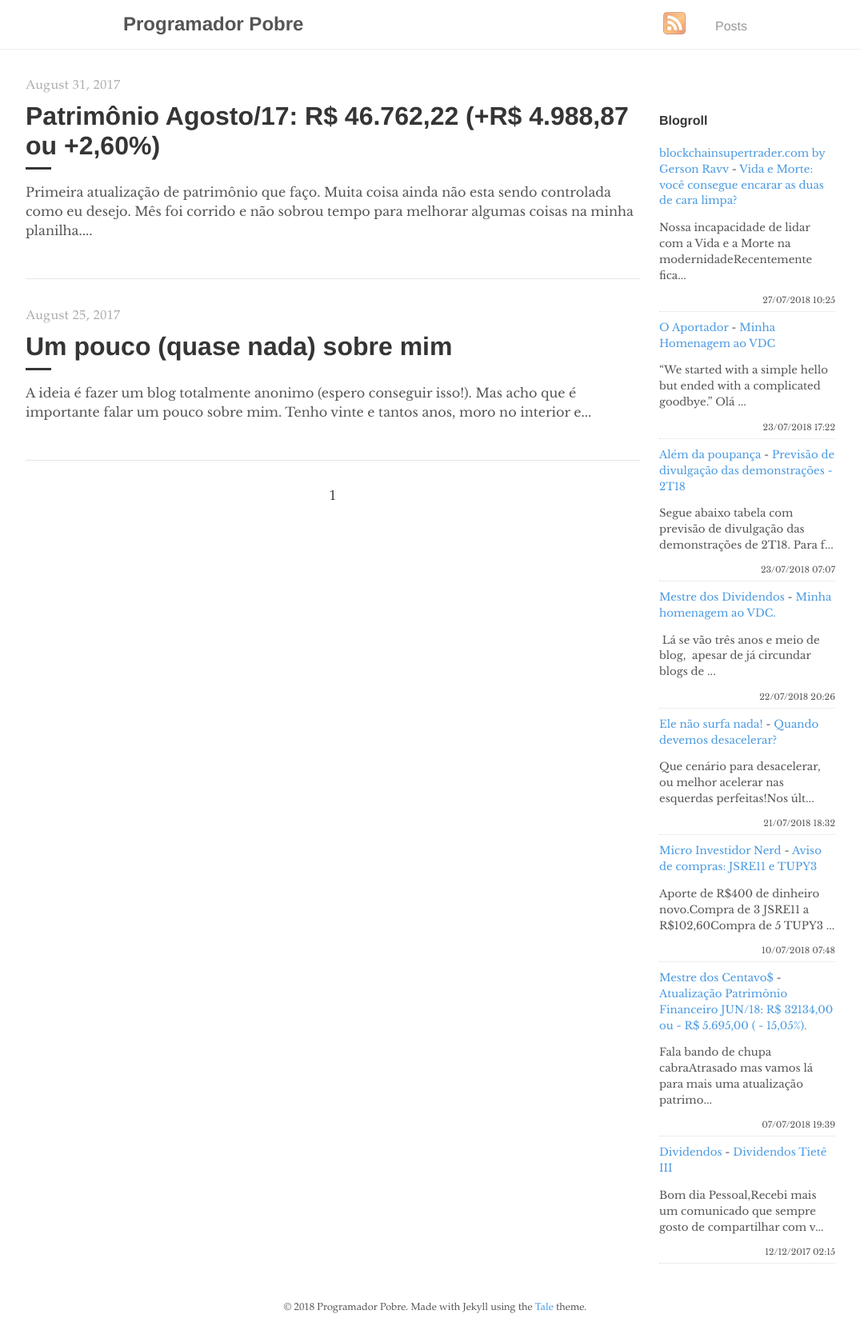
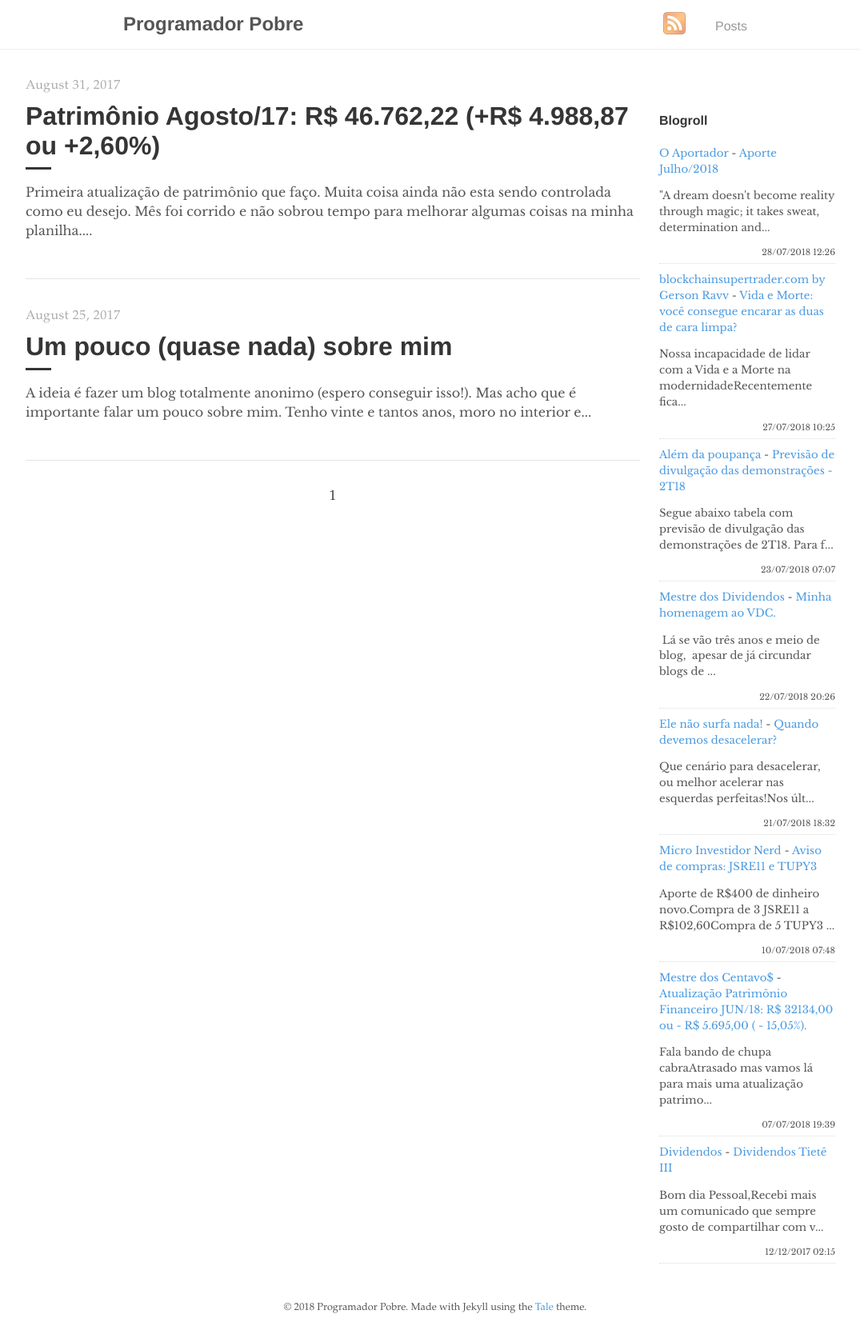
Before and after one commit to programadorpobre/programadorpobre.github.io, a Jekyll site: the page built from index.html, in a window 1280 px wide. Shown: the whole page at 80% size, without its empty margins (96-1171 px from the left). Built offline with Jekyll 4.4.1, drawn with Linux system fonts in a browser that asks for light colours; the list of posts is cut into pages by our own code; comment, search, counter and statistics services are not loaded.

Commit message:
[ci skip] travis #357

```diff
--- a/_includes/feed-entries.html
+++ b/_includes/feed-entries.html
@@ -1,12 +1,12 @@
+<div class="feed-entry">
+    <a class="feed-entry-site-name" href="https://oaportadorfinanceiro.blogspot.com/">O Aportador</a> - <a class="feed-entry-title" href="https://oaportadorfinanceiro.blogspot.com/2018/07/aporte-julho2018.html">Aporte Julho/2018</a>
+    <p class="feed-entry-summary">"A dream doesn't become reality through magic; it takes sweat, determination and...</p>
+    <time datetime="2018-07-28T12:26:00.001-03:00">28/07/2018 12:26</time>
+</div>
 <div class="feed-entry">
     <a class="feed-entry-site-name" href="http://www.blockchainsupertrader.com/">blockchainsupertrader.com by Gerson Ravv</a> - <a class="feed-entry-title" href="http://www.blockchainsupertrader.com/2018/07/vida-e-morte-voce-consegue-encarar-as.html">Vida e Morte: você consegue encarar as duas de cara limpa?</a>
     <p class="feed-entry-summary">Nossa incapacidade de lidar com a Vida e a Morte na modernidadeRecentemente fica...</p>
     <time datetime="2018-07-27T10:25:00.001-03:00">27/07/2018 10:25</time>
-</div>
-<div class="feed-entry">
-    <a class="feed-entry-site-name" href="https://oaportadorfinanceiro.blogspot.com/">O Aportador</a> - <a class="feed-entry-title" href="https://oaportadorfinanceiro.blogspot.com/2018/07/minha-homenagem-ao-vdc.html">Minha Homenagem ao VDC</a>
-    <p class="feed-entry-summary">“We started with a simple hello but ended with a complicated goodbye.”&nbsp;Olá ...</p>
-    <time datetime="2018-07-23T17:22:00.000-03:00">23/07/2018 17:22</time>
 </div>
 <div class="feed-entry">
     <a class="feed-entry-site-name" href="https://alemdapoupanca.blogspot.com/">Além da poupança</a> - <a class="feed-entry-title" href="https://alemdapoupanca.blogspot.com/2018/07/previsao-de-divulgacao-das.html">Previsão de divulgação das demonstrações - 2T18</a>
```
